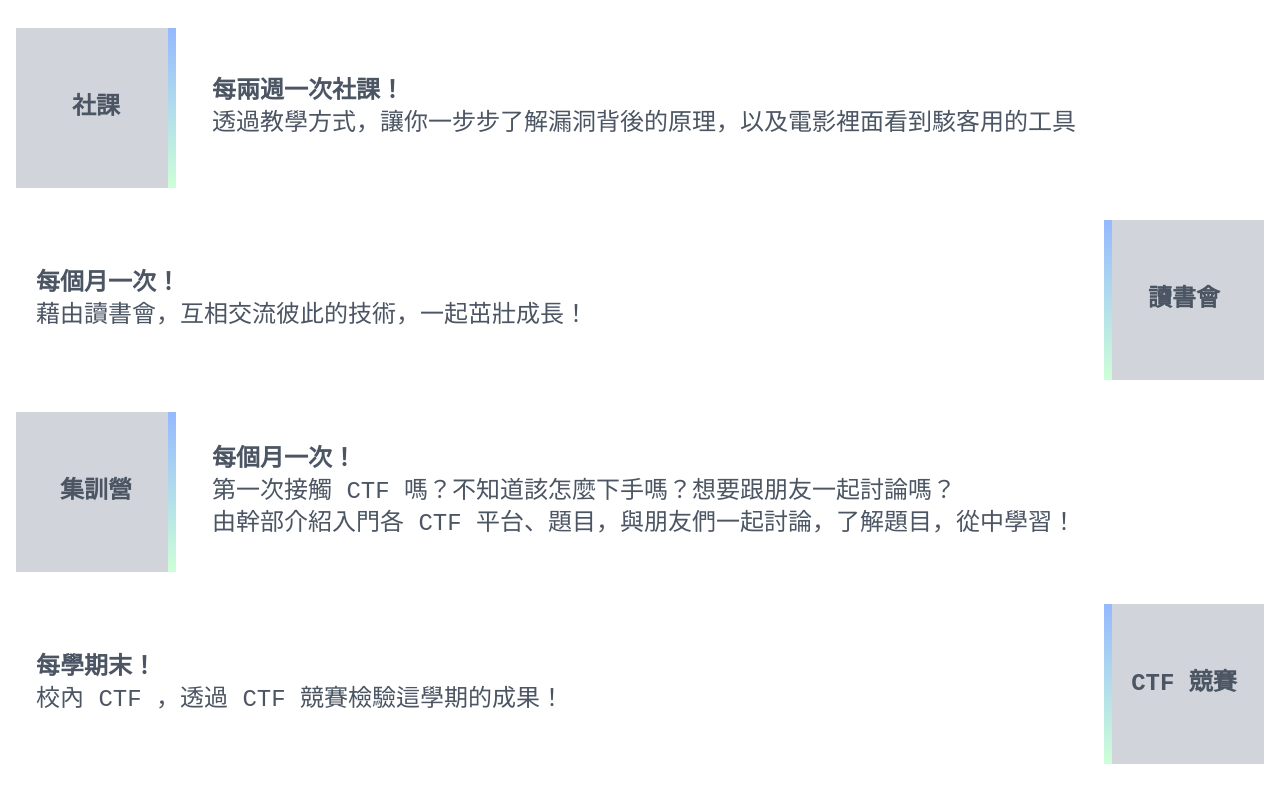
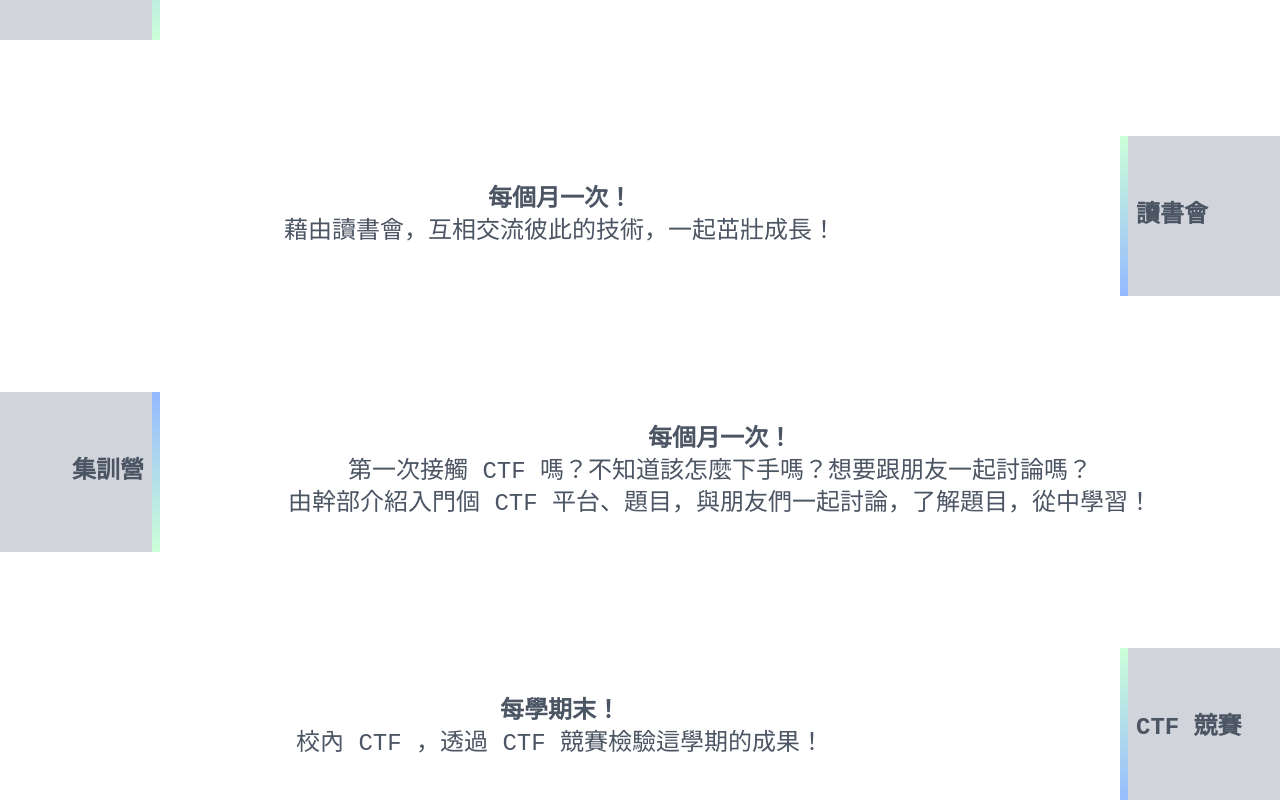
Before and after one commit to osga24/YunHack, a Next.js app: page / in a window 1280 px wide. Shown: the part 1720-2520 px from the top of the page. Built offline with nearby package versions, Linux system fonts and the light colour scheme.

Commit message:
fix course

```diff
--- a/src/components/Course.tsx
+++ b/src/components/Course.tsx
@@ -1,46 +1,60 @@
 import React from 'react';
-
-const CourseBlock = ({ title, description, isRight }) => (
-  <div className={`flex flex-col md:flex-row items-center justify-between my-8 ${isRight ? 'md:flex-row-reverse' : ''}`}>
-    <div className={`w-full md:w-40 h-40 bg-gray-300 flex items-center justify-center relative mb-4 md:mb-0 ${isRight ? 'md:ml-4' : 'md:mr-4'}`}>
-      <p className='text-gray-600 text-2xl font-bold text-center'>{title}</p>
-      <div className={`absolute top-0 ${isRight ? 'left-0' : 'right-0'} h-full w-2 bg-gradient-to-t from-[#cdffd8] to-[#94b9ff]`}></div>
-    </div>
-    <p className='text-gray-600 px-5 text-xl md:text-2xl text-center md:text-left flex-1'>
-      {description}
-    </p>
-  </div>
-);
 
 export default function Class() {
   return (
-	<section id='course' className='w-full py-16 bg-white'>
-		  <div className='container mx-auto px-4'>
-			<h2 className="text-3xl font-bold text-center mb-12">課程安排</h2>
+    <div id='course' className='w-full h-auto flex flex-col mb-16'> {/* 修改 h-screen 並增加 mb-16 */}
+      <div className='relative'>
+        {/* 上方方塊 */}
+        <div className='flex justify-between'>
+          <div className='w-40 h-40 bg-gray-300 flex items-center justify-end pr-4 relative'>
+            <p className='text-gray-600 text-2xl font-bold text-right'>社課</p>
+            <div className='absolute top-0 right-0 h-full w-2 bg-gradient-to-t from-[#cdffd8] to-[#94b9ff]'></div>
+          </div>
+          {/* 中間的文本內容，保持高度但水平方向居中 */}
+          <p className='text-gray-600 px-5 text-xl md:text-2xl text-center m-auto'>
+            <b>每兩週一次社課！</b><br/>透過教學方式，讓你一步步了解漏洞背後的原理，以及電影裡面看到駭客用的工具
+          </p>
+        </div>
+      </div>
 
-			<CourseBlock
-			  title="社課"
-			  description={<><b>每兩週一次社課！</b><br/>透過教學方式，讓你一步步了解漏洞背後的原理，以及電影裡面看到駭客用的工具</>}
-			  isRight={false}
-			/>
+      {/* 下面的方塊 */}
+      <div className="flex justify-between mt-24">
+        {/* 下面的文本內容，對齊 "讀書會" 方塊 */}
+        <p className='text-gray-600 px-5 text-xl md:text-2xl text-center m-auto'>
+          <b>每個月一次！</b><br/>藉由讀書會，互相交流彼此的技術，一起茁壯成長！
+        </p>
+        {/* "讀書會" 方塊 */}
+        <div className="relative w-40 h-40 bg-gray-300 flex items-center justify-start pl-4">
+          <p className='text-gray-600 text-2xl font-bold text-left'>讀書會</p>
+          <div className='absolute top-0 left-0 h-full w-2 bg-gradient-to-b from-[#cdffd8] to-[#94b9ff]'></div>
+        </div>
+      </div>
 
-			<CourseBlock
-			  title="讀書會"
-			  description={<><b>每個月一次！</b><br/>藉由讀書會，互相交流彼此的技術，一起茁壯成長！</>}
-			  isRight={true}
-			/>
+      {/* 最後的社課方塊 */}
+      <div className='flex justify-between mt-24'>
+        <div className='w-40 h-40 bg-gray-300 flex items-center justify-end pr-4 relative'>
+          <p className='text-gray-600 text-2xl font-bold text-right'>集訓營</p>
+          <div className='absolute top-0 right-0 h-full w-2 bg-gradient-to-t from-[#cdffd8] to-[#94b9ff]'></div>
+        </div>
+        {/* 中間的文本內容，保持高度但水平方向居中 */}
+        <p className='text-gray-600 px-5 text-xl md:text-2xl text-center m-auto'>
+          <b>每個月一次！</b><br/>第一次接觸 CTF 嗎？不知道該怎麼下手嗎？想要跟朋友一起討論嗎？<br/>
+          由幹部介紹入門個 CTF 平台、題目，與朋友們一起討論，了解題目，從中學習！
+        </p>
+      </div>
 
-			<CourseBlock
-			  title="集訓營"
-			  description={<><b>每個月一次！</b><br/>第一次接觸 CTF 嗎？不知道該怎麼下手嗎？想要跟朋友一起討論嗎？<br/>由幹部介紹入門各 CTF 平台、題目，與朋友們一起討論，了解題目，從中學習！</>}
-			  isRight={false}
-			/>
+      <div className="flex justify-end mt-24">
+        <p className='text-gray-600 px-5 text-xl md:text-2xl text-center m-auto'>
+          <b>每學期末！</b><br/>校內 CTF ，透過 CTF 競賽檢驗這學期的成果！
+        </p>
+        <div className="relative w-40 h-40 bg-gray-300 flex items-center justify-start pl-4">
+          <p className='text-gray-600 text-2xl font-bold text-left'>CTF 競賽</p>
+          <div className='absolute top-0 left-0 h-full w-2 bg-gradient-to-b from-[#cdffd8] to-[#94b9ff]'></div>
+        </div>
+      </div>
 
-			<CourseBlock
-			  title="CTF 競賽"
-			  description={<><b>每學期末！</b><br/>校內 CTF ，透過 CTF 競賽檢驗這學期的成果！</>}
-			  isRight={true}
-			/>
-		  </div>
-    </section> );
+      {/* 增加底部空間避免重疊 */}
+      <div className='mt-24'></div>
+    </div>
+  );
 }
```
